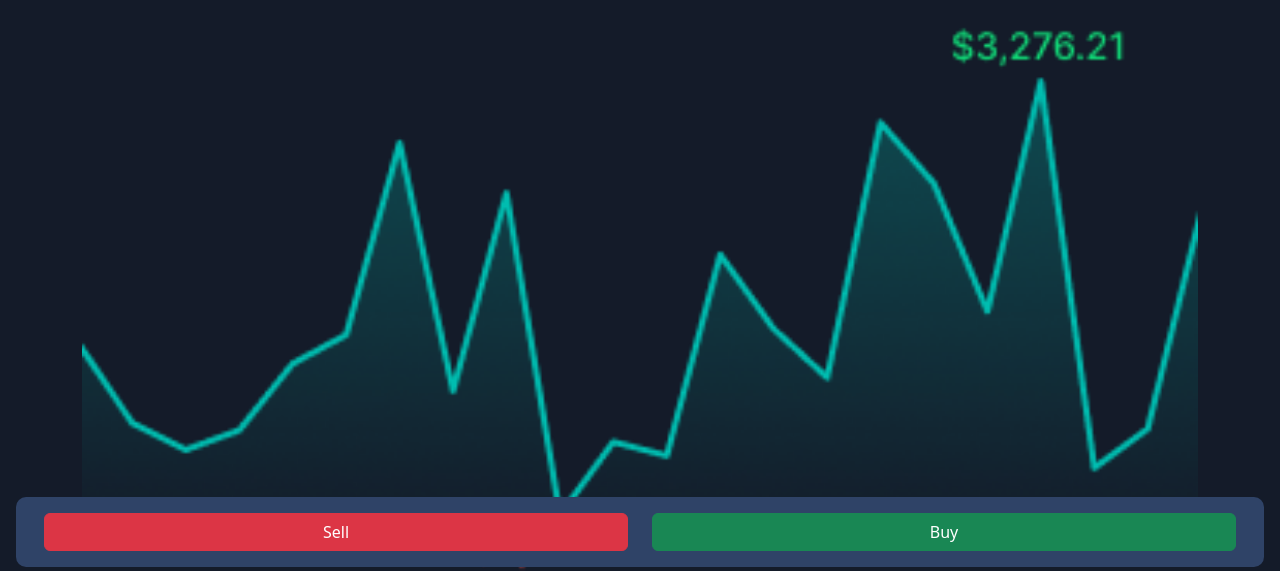
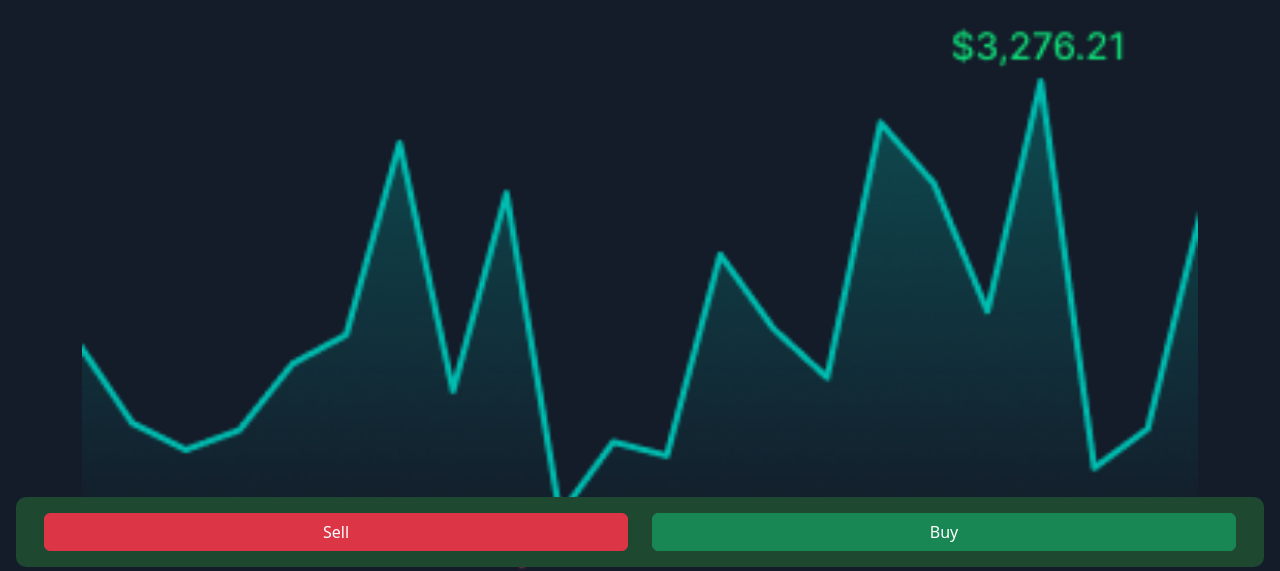
Before and after one commit to professorisidro/ethereum_app, a plain HTML site: page index.html in a window 1280 px wide. Shown: the part 233-804 px from the top of the page. Drawn offline with nearby package versions, Linux system fonts and the light colour scheme.

Commit message:
Closes #2

```diff
--- a/style.css
+++ b/style.css
@@ -50,7 +50,7 @@ label{
 }
 
 #botoes{
-    background-color: #2f4367;
+    background-color: #1f4830;
     margin-left: 1em;
     margin-right: 1em;
     padding: 1em;
```
